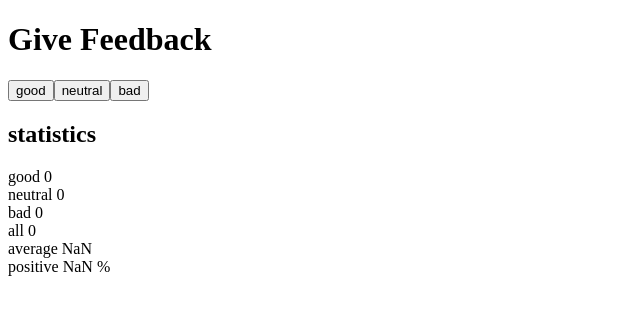
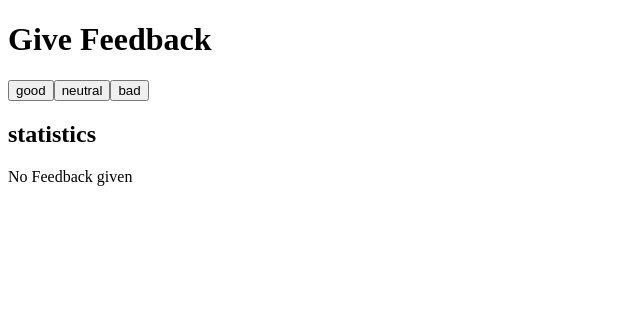
Before and after one commit to pradeep7G/FSO-submissions, a React (Create React App) app in the folder part-1/part-1/: page / in a window 1280 px wide. Shown: the top 314 px of the page, without its empty margins (0-640 px from the left). Built offline with nearby package versions, Linux system fonts and the light colour scheme.

Commit message:
completed exercise 1.9

```diff
--- a/part-1/part-1/src/App.js
+++ b/part-1/part-1/src/App.js
@@ -1,6 +1,18 @@
 
 import React,{useState} from 'react';
 const Statistics=({good,neutral,bad})=>{
+
+  if((good + bad + neutral)===0)
+  {
+    return (
+    <>
+      <h2>statistics</h2>
+      <div>
+        No Feedback given
+      </div>
+      </>
+    )
+  }
   return (
     <div>
       <h2>statistics</h2>
```
